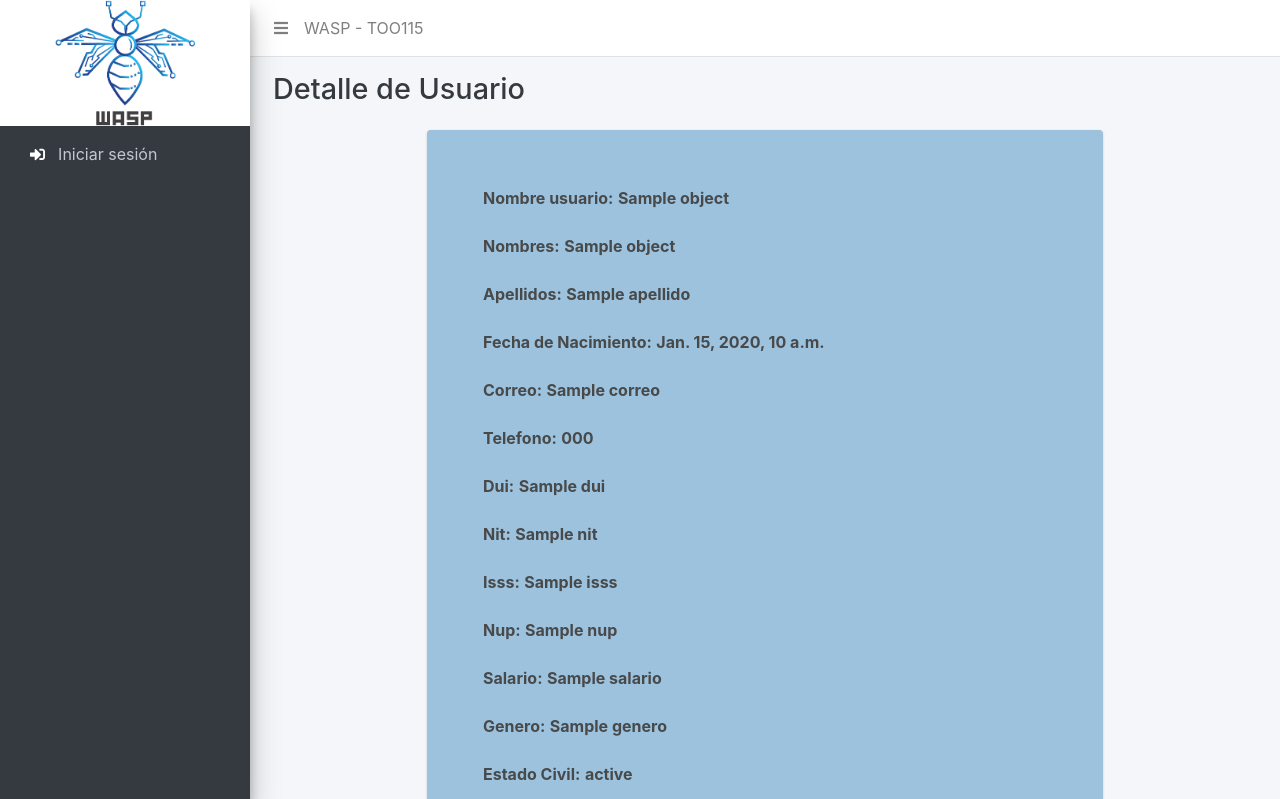
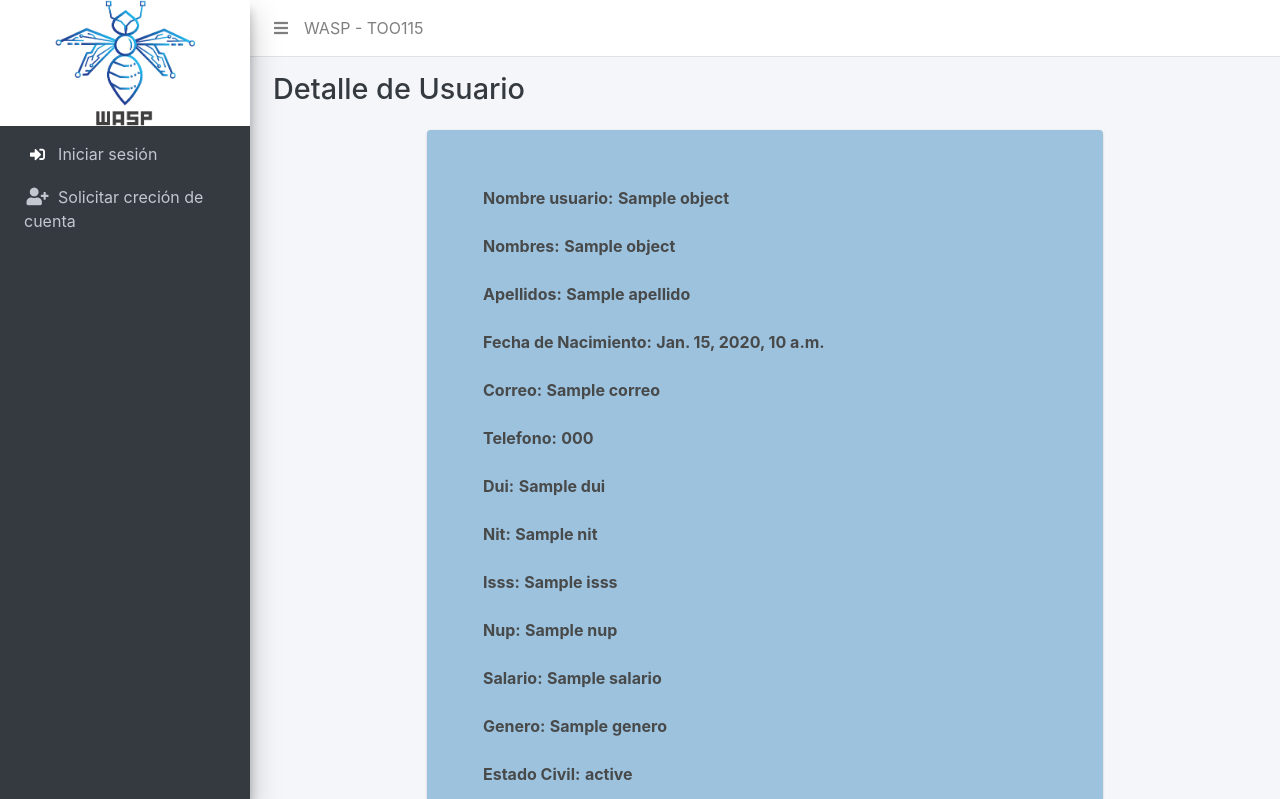
Before and after one commit to Warranty-System-Protection-WASP/SistemaDeSeguridad-PythonDjangoTOO115, a Django app: template WASP_TOO115/templates/cuenta/DetalleUsuario.html in a window 1280 px wide. Shown: the top 799 px of the page. Run offline with Django 3.2, Linux system fonts and the light colour scheme; the template is opened without the code that fills it: most values are stand-ins (such as "Sample title", 1, 10 or a date in 2020); some libraries are stand-ins or nearby versions.

Commit message:
Detalle de logout arreglado + Menús en la sidebar + Inicio de llógica para verificar primer login

```diff
--- a/WASP_TOO115/WASP_TOO115/settings.py
+++ b/WASP_TOO115/WASP_TOO115/settings.py
@@ -136,6 +136,11 @@ USE_TZ = True
 # Static files (CSS, JavaScript, Images)
 # https://docs.djangoproject.com/en/3.0/howto/static-files/
 
+#Para expirar las sesión luego de un periodo de inactividad
+SESSION_EXPIRE_AT_BROWSER_CLOSE = True
+SESSION_COOKIE_AGE = 180 #segungos ...3 min para prueba
+SESSION_SAVE_EVERY_REQUEST = True
+
 #Para archivos estaticos
 STATIC_URL = '/static/'
 
--- a/WASP_TOO115/WASP_TOO115/urls.py
+++ b/WASP_TOO115/WASP_TOO115/urls.py
@@ -37,5 +37,5 @@ urlpatterns = [
     path('Unidad/', include('apps.UnidadOrganizacional.urls'), name='unidad'),   #URL para UNIDAD ORGANIZACIONAL
     path('Login/NomUsuario/', NameUser.as_view(), name = 'NombreUsuario'),
     path('Login/Contrasenia/', Contrasenia, name = 'Contrasenia'),
-    path('Login/Login/', IniciarSesion, name = 'Login')
+    path('accounts/login/', IniciarSesion, name = 'Login')
 ]
--- a/WASP_TOO115/templates/Base/sidebar.html
+++ b/WASP_TOO115/templates/Base/sidebar.html
@@ -51,6 +51,29 @@
             <i class="nav-icon fas fa-sitemap"></i> <!-- Icono a utilizar -->
             <p>Unidad Organizacional</p>
           </a>
+        </li>
+        <li class="nav-item has-treeview">
+          <a href="#" class="nav-link">
+            <i class="nav-icon fas fa-globe-americas"></i>
+            <p>
+              Departamentos y Municipios
+              <i class="right fas fa-angle-left"></i>
+            </p>
+          </a>
+          <ul class="nav nav-treeview">
+            <li class="nav-item">
+              <a href="{% url 'Cuenta:AdministrarDepartamentos' %}" class="nav-link">
+                <i class="far fa-circle nav-icon"></i>
+                <p>Departamentos</p>
+              </a>
+            </li>
+            <li class="nav-item">
+              <a href="{% url 'Cuenta:AdministrarMunicipios' %}" class="nav-link">
+                <i class="far fa-circle nav-icon"></i>
+                <p>Municipios</p>
+              </a>
+            </li>
+          </ul>
         </li>
         <!--
 
@@ -115,6 +138,12 @@
             <p>Iniciar sesión</p>
           </a>
         </li>
+        <li class="nav-item">
+          <a href="{% url 'SignUp' %}" class="nav-link">
+            <i class="nav-icon fa fa-user-plus"></i>
+            <p>Solicitar creción de cuenta</p>
+          </a>
+        </li>
         {% endif %}
       </ul>
     </nav>
--- a/WASP_TOO115/templates/cuenta/Usuario.html
+++ b/WASP_TOO115/templates/cuenta/Usuario.html
@@ -26,7 +26,7 @@ Iniciar sesión | WASP - TOO115
         <li class="nav-item">
           <a href="{% url 'SignUp' %}" class="nav-link">
             <i class="nav-icon fa fa-user-plus"></i>
-            <p>Crear cuenta</p>
+            <p>Solicitar creción de cuenta</p>
           </a>
         </li>
       </ul>
```
Also changed, not shown: WASP_TOO115/apps/Cuenta/views.py (+17 -4 lines).
